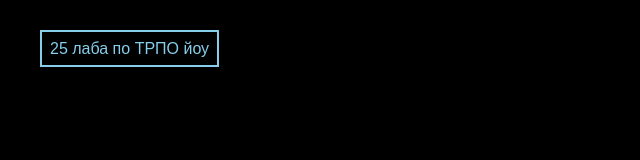
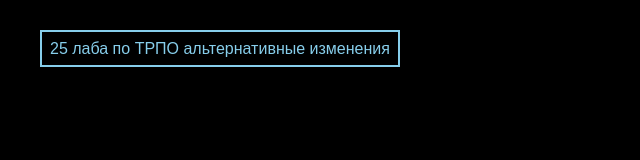
Before and after one commit to 1249974-bot/TRPO_25, a plain HTML site: page index.html in a window 1280 px wide. Shown: the whole page, without its empty margins (0-640 px from the left). Drawn offline with Linux system fonts and the light colour scheme.

Commit message:
внесены альтернативные изменения в заголовок файла index.html. Сегодня без йоу :(

```diff
--- a/index.html
+++ b/index.html
@@ -7,6 +7,6 @@
     <title>Document</title>
 </head>
 <body>
-    <h>25 лаба по ТРПО йоу</h>
+    <h>25 лаба по ТРПО альтернативные изменения</h>
 </body>
 </html>
```
